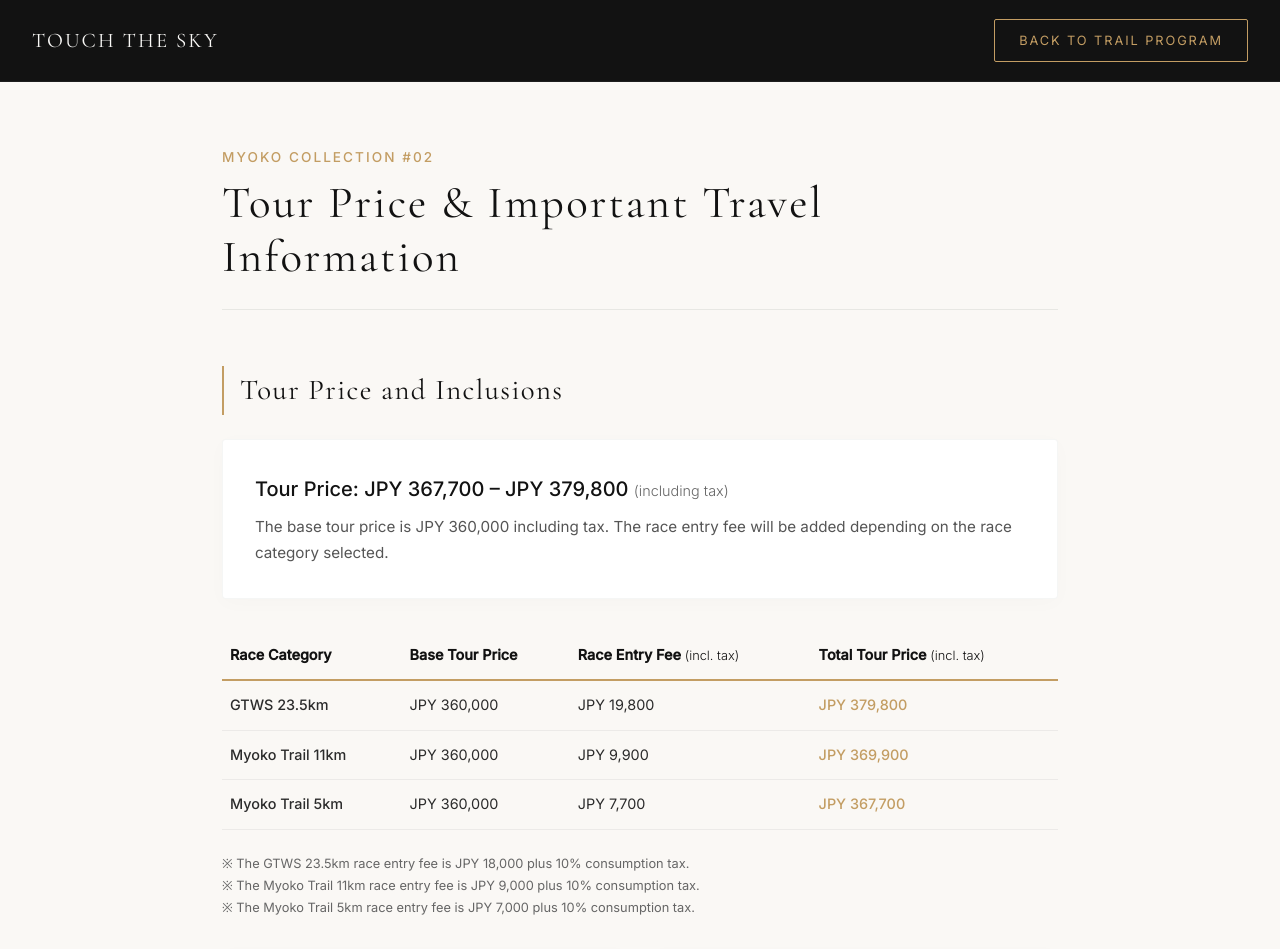
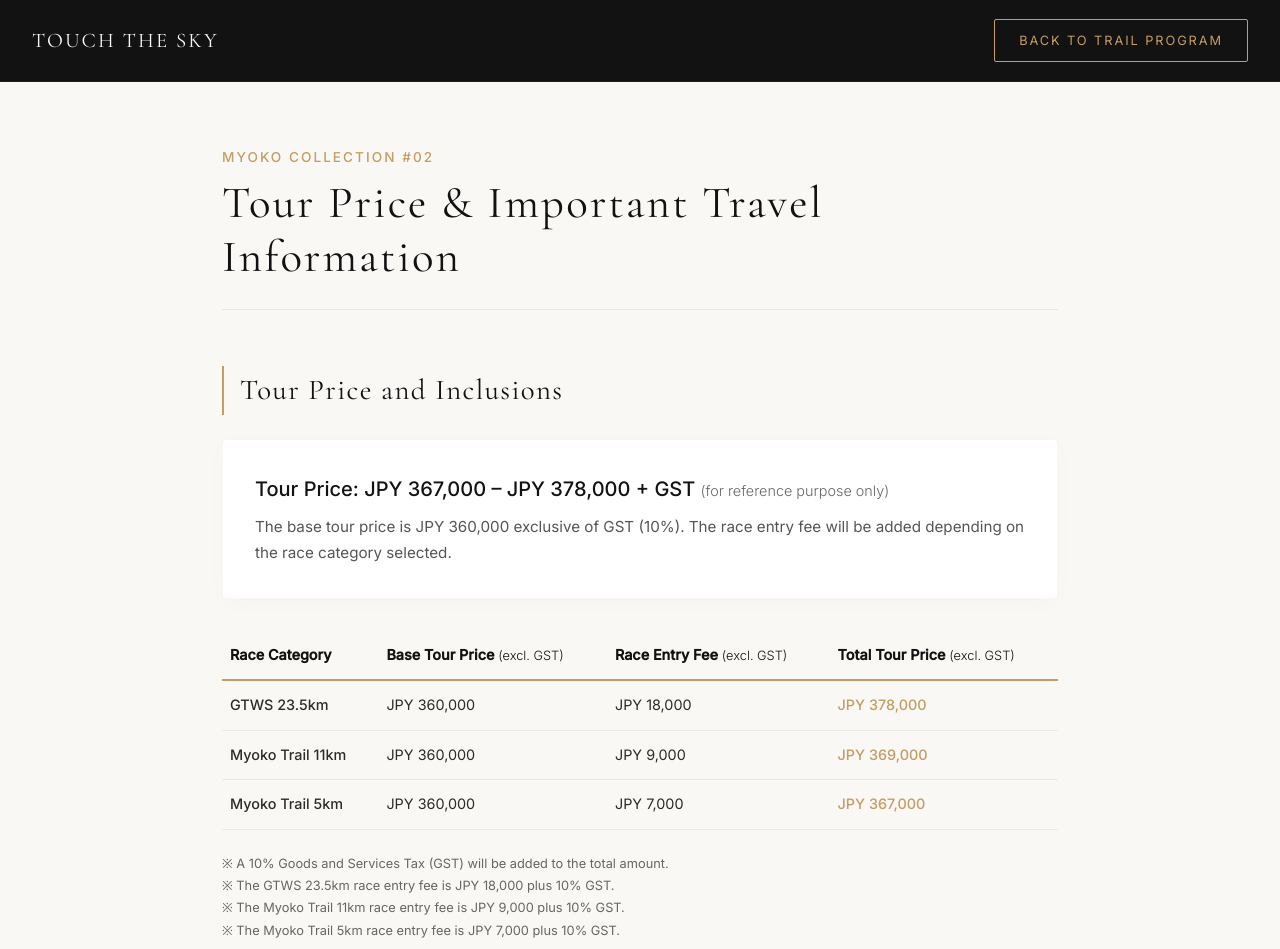
Before and after one commit to masudayasuhisa/touch-the-sky-japan, a Next.js app: page /myoko/02/travel-info in a window 1280 px wide. Shown: the top 949 px of the page. Built offline with nearby package versions, Linux system fonts and the light colour scheme.

Commit message:
Update Myoko Collection 02 details based on feedback

```diff
--- a/app/myoko/02/travel-info/page.jsx
+++ b/app/myoko/02/travel-info/page.jsx
@@ -107,10 +107,10 @@ export default function TravelInfoPage() {
             marginBottom: '2rem'
           }}>
             <p style={{ fontSize: '1.25rem', color: '#121212', fontWeight: 500, marginBottom: '0.5rem' }}>
-              Tour Price: JPY 367,700 – JPY 379,800 <span style={{ fontSize: '0.9rem', fontWeight: 300, color: '#666' }}>(including tax)</span>
+              Tour Price: JPY 367,000 – JPY 378,000 + GST <span style={{ fontSize: '0.9rem', fontWeight: 300, color: '#666' }}>(for reference purpose only)</span>
             </p>
             <p style={{ color: '#555', fontSize: '0.95rem', margin: 0 }}>
-              The base tour price is JPY 360,000 including tax. The race entry fee will be added depending on the race category selected.
+              The base tour price is JPY 360,000 exclusive of GST (10%). The race entry fee will be added depending on the race category selected.
             </p>
           </div>
 
@@ -124,38 +124,39 @@ export default function TravelInfoPage() {
               <thead>
                 <tr style={{ borderBottom: '2px solid #C39D63', color: '#121212' }}>
                   <th style={{ padding: '12px 8px', fontWeight: 600 }}>Race Category</th>
-                  <th style={{ padding: '12px 8px', fontWeight: 600 }}>Base Tour Price</th>
-                  <th style={{ padding: '12px 8px', fontWeight: 600 }}>Race Entry Fee <span style={{ fontWeight: 300, fontSize: '0.8rem' }}>(incl. tax)</span></th>
-                  <th style={{ padding: '12px 8px', fontWeight: 600 }}>Total Tour Price <span style={{ fontWeight: 300, fontSize: '0.8rem' }}>(incl. tax)</span></th>
+                  <th style={{ padding: '12px 8px', fontWeight: 600 }}>Base Tour Price <span style={{ fontWeight: 300, fontSize: '0.8rem' }}>(excl. GST)</span></th>
+                  <th style={{ padding: '12px 8px', fontWeight: 600 }}>Race Entry Fee <span style={{ fontWeight: 300, fontSize: '0.8rem' }}>(excl. GST)</span></th>
+                  <th style={{ padding: '12px 8px', fontWeight: 600 }}>Total Tour Price <span style={{ fontWeight: 300, fontSize: '0.8rem' }}>(excl. GST)</span></th>
                 </tr>
               </thead>
               <tbody>
                 <tr style={{ borderBottom: '1px solid rgba(18, 26, 22, 0.06)' }}>
                   <td style={{ padding: '12px 8px', fontWeight: 500 }}>GTWS 23.5km</td>
                   <td style={{ padding: '12px 8px' }}>JPY 360,000</td>
-                  <td style={{ padding: '12px 8px' }}>JPY 19,800</td>
-                  <td style={{ padding: '12px 8px', fontWeight: 500, color: '#C39D63' }}>JPY 379,800</td>
+                  <td style={{ padding: '12px 8px' }}>JPY 18,000</td>
+                  <td style={{ padding: '12px 8px', fontWeight: 500, color: '#C39D63' }}>JPY 378,000</td>
                 </tr>
                 <tr style={{ borderBottom: '1px solid rgba(18, 26, 22, 0.06)' }}>
                   <td style={{ padding: '12px 8px', fontWeight: 500 }}>Myoko Trail 11km</td>
                   <td style={{ padding: '12px 8px' }}>JPY 360,000</td>
-                  <td style={{ padding: '12px 8px' }}>JPY 9,900</td>
-                  <td style={{ padding: '12px 8px', fontWeight: 500, color: '#C39D63' }}>JPY 369,900</td>
+                  <td style={{ padding: '12px 8px' }}>JPY 9,000</td>
+                  <td style={{ padding: '12px 8px', fontWeight: 500, color: '#C39D63' }}>JPY 369,000</td>
                 </tr>
                 <tr style={{ borderBottom: '1px solid rgba(18, 26, 22, 0.06)' }}>
                   <td style={{ padding: '12px 8px', fontWeight: 500 }}>Myoko Trail 5km</td>
                   <td style={{ padding: '12px 8px' }}>JPY 360,000</td>
-                  <td style={{ padding: '12px 8px' }}>JPY 7,700</td>
-                  <td style={{ padding: '12px 8px', fontWeight: 500, color: '#C39D63' }}>JPY 367,700</td>
+                  <td style={{ padding: '12px 8px' }}>JPY 7,000</td>
+                  <td style={{ padding: '12px 8px', fontWeight: 500, color: '#C39D63' }}>JPY 367,000</td>
                 </tr>
               </tbody>
             </table>
           </div>
 
           <div style={{ fontSize: '0.8rem', color: '#666', lineHeight: '1.6', marginBottom: '2rem' }}>
-            <p style={{ margin: '2px 0' }}>※ The GTWS 23.5km race entry fee is JPY 18,000 plus 10% consumption tax.</p>
-            <p style={{ margin: '2px 0' }}>※ The Myoko Trail 11km race entry fee is JPY 9,000 plus 10% consumption tax.</p>
-            <p style={{ margin: '2px 0' }}>※ The Myoko Trail 5km race entry fee is JPY 7,000 plus 10% consumption tax.</p>
+            <p style={{ margin: '2px 0' }}>※ A 10% Goods and Services Tax (GST) will be added to the total amount.</p>
+            <p style={{ margin: '2px 0' }}>※ The GTWS 23.5km race entry fee is JPY 18,000 plus 10% GST.</p>
+            <p style={{ margin: '2px 0' }}>※ The Myoko Trail 11km race entry fee is JPY 9,000 plus 10% GST.</p>
+            <p style={{ margin: '2px 0' }}>※ The Myoko Trail 5km race entry fee is JPY 7,000 plus 10% GST.</p>
           </div>
 
           <div style={{ display: 'grid', gridTemplateColumns: 'repeat(auto-fit, minmax(300px, 1fr))', gap: '1.5rem' }}>
@@ -256,7 +257,7 @@ export default function TravelInfoPage() {
             }}>
               <h3 style={{ fontSize: '1rem', fontWeight: 500, color: '#121212', margin: '0 0 0.8rem 0', display: 'flex', alignItems: 'center', gap: '0.5rem' }}>
                 <span style={{ display: 'inline-block', width: '8px', height: '8px', borderRadius: '50%', backgroundColor: '#C39D63' }}></span>
-                Minimum number of participants: 10
+                Minimum number of participants: ten (10)
               </h3>
               <p style={{ fontSize: '0.9rem', color: '#555', margin: '0 0 0.5rem 0' }}>
                 The tour may be cancelled if the minimum number of participants is not reached.
```
Also changed, not shown: app/myoko/02/page.jsx (+14 -13 lines).
